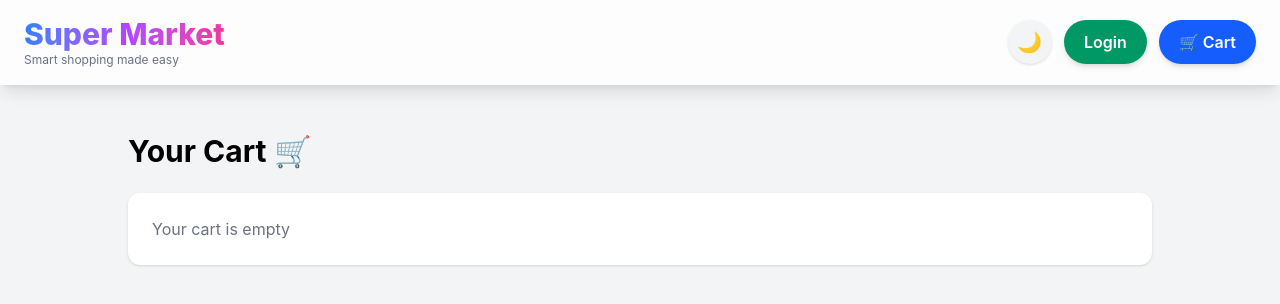
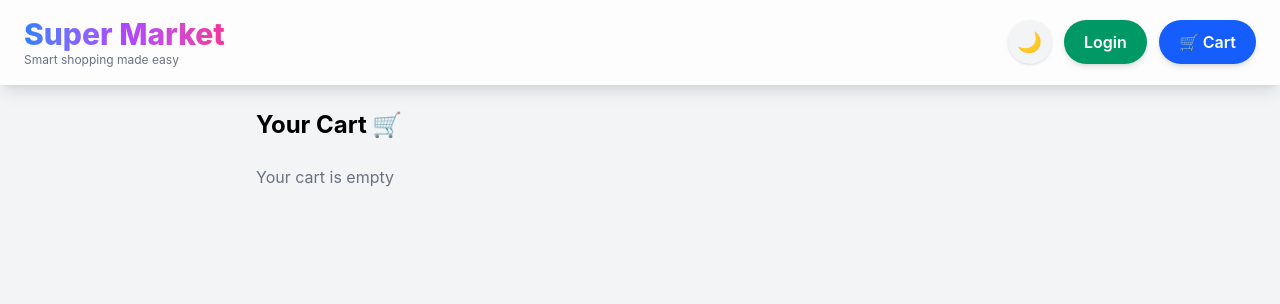
Before and after one commit to krishan252/super-market, a Vue app in the folder kids-store/: page /cart in a window 1280 px wide. Shown: the top 304 px of the page. Built offline with nearby package versions, Linux system fonts and the light colour scheme.

Commit message:
Add cart page, login, dark mode, and customer-ready UI

```diff
--- a/kids-store/src/App.vue
+++ b/kids-store/src/App.vue
@@ -24,7 +24,7 @@ watch(darkMode, (val) => {
 })
 
 const cartCount = computed(() =>
-  cart.value.reduce((total, item) => total + item.quantity, 0)
+  cart.reduce((total, item) => total + (item?.quantity ?? 1), 0)
 )
 
 function logout() {
@@ -36,10 +36,8 @@ function logout() {
 
 <template>
   <div class="min-h-screen bg-gray-100 dark:bg-gradient-to-br dark:from-gray-900 dark:to-gray-800 transition-all duration-300">
-    <!-- Navbar -->
     <header class="sticky top-0 z-50 border-b border-white/20 bg-white/80 backdrop-blur-md shadow-lg dark:bg-gray-900/80 dark:border-gray-700/50">
       <div class="max-w-7xl mx-auto px-6 py-4 flex items-center justify-between">
-        <!-- Left -->
         <div class="flex items-center gap-3">
           <div
             @click="router.push('/')"
@@ -54,9 +52,7 @@ function logout() {
           </div>
         </div>
 
-        <!-- Right -->
         <div class="flex items-center gap-3">
-          <!-- Dark mode -->
           <button
             @click="toggleDark"
             class="h-11 w-11 rounded-full bg-gray-100 hover:bg-gray-200 dark:bg-gray-800 dark:hover:bg-gray-700 text-xl flex items-center justify-center transition shadow-sm"
@@ -65,7 +61,6 @@ function logout() {
             {{ darkMode ? "☀️" : "🌙" }}
           </button>
 
-          <!-- User -->
           <template v-if="!user">
             <button
               @click="router.push('/login')"
@@ -91,7 +86,6 @@ function logout() {
             </button>
           </template>
 
-          <!-- Cart -->
           <button
             @click="router.push('/cart')"
             class="relative px-5 py-2.5 rounded-full bg-blue-600 text-white font-semibold hover:bg-blue-700 transition shadow-md"
@@ -108,7 +102,6 @@ function logout() {
       </div>
     </header>
 
-    <!-- Page -->
     <main class="p-6">
       <router-view />
     </main>
--- a/kids-store/src/components/ProductDetail.vue
+++ b/kids-store/src/components/ProductDetail.vue
@@ -1,7 +1,7 @@
 <script setup lang="ts">
 import { useRoute, useRouter } from "vue-router"
-import { ref, onMounted } from "vue"
-import { addToCart } from "../store/cart"
+import { ref, onMounted, computed } from "vue"
+import { addToCart, removeFromCart, isInCart } from "../store/cart"
 
 const route = useRoute()
 const router = useRouter()
@@ -16,11 +16,25 @@ onMounted(async () => {
 function goBack() {
   router.back()
 }
+
+const added = computed(() => {
+  return product.value ? isInCart(product.value.id) : false
+})
+
+function handleAdd() {
+  addToCart(product.value)
+}
+
+function handleRemove() {
+  removeFromCart(product.value.id)
+}
 </script>
 
 <template>
-  <div v-if="product" class="max-w-2xl mx-auto bg-white dark:bg-gray-800 p-6 rounded-xl shadow-md">
-
+  <div
+    v-if="product"
+    class="max-w-2xl mx-auto bg-white dark:bg-gray-800 p-6 rounded-xl shadow-md"
+  >
     <button
       @click="goBack"
       class="mb-4 bg-blue-500 text-white px-4 py-2 rounded hover:bg-blue-600"
@@ -46,11 +60,19 @@ function goBack() {
     </p>
 
     <button
-      @click="addToCart(product)"
-      class="bg-green-600 text-white px-4 py-2 rounded hover:bg-green-700 transition"
+      v-if="!added"
+      @click="handleAdd"
+      class="bg-green-600 text-white px-5 py-2 rounded hover:bg-green-700"
     >
       Add to Cart
     </button>
 
+    <button
+      v-else
+      @click="handleRemove"
+      class="bg-red-500 text-white px-5 py-2 rounded hover:bg-red-600"
+    >
+      Remove from Cart
+    </button>
   </div>
 </template>
--- a/kids-store/src/store/cart.ts
+++ b/kids-store/src/store/cart.ts
@@ -1,28 +1,36 @@
-import { ref } from "vue"
+import { reactive } from "vue"
 
-export const cart = ref<any[]>([])
+export const cart = reactive<any[]>([])
 
 export function addToCart(product: any) {
-  const existing = cart.value.find(item => item.id === product.id)
+  const existing = cart.find((p) => p.id === product.id)
 
   if (existing) {
-    existing.quantity++
-  } else {
-    cart.value.push({ ...product, quantity: 1 })
+    return false
+  }
+
+  cart.push({ ...product, quantity: 1 })
+  return true
+}
+
+export function removeFromCart(id: number) {
+  const index = cart.findIndex((p) => p.id === id)
+  if (index !== -1) cart.splice(index, 1)
+}
+
+export function isInCart(id: number) {
+  return cart.some((p) => p.id === id)
+}
+
+export function increaseQuantity(id: number) {
+  const item = cart.find((p) => p.id === id)
+  if (item) {
+    item.quantity++
   }
 }
 
-export function removeFromCart(id: number) {
-  cart.value = cart.value.filter(item => item.id !== id)
-}
-
-export function increaseQuantity(id: number) {
-  const item = cart.value.find(item => item.id === id)
-  if (item) item.quantity++
-}
-
 export function decreaseQuantity(id: number) {
-  const item = cart.value.find(item => item.id === id)
+  const item = cart.find((p) => p.id === id)
   if (!item) return
 
   if (item.quantity > 1) {
--- a/kids-store/src/views/CartView.vue
+++ b/kids-store/src/views/CartView.vue
@@ -3,64 +3,70 @@ import { computed } from "vue"
 import { cart, removeFromCart, increaseQuantity, decreaseQuantity } from "../store/cart"
 
 const total = computed(() =>
-  cart.value.reduce((sum, item) => sum + item.price * item.quantity, 0)
+  cart.reduce((sum, item) => sum + item.price * item.quantity, 0)
 )
 </script>
 
 <template>
-  <div class="min-h-screen bg-gray-100 p-6 dark:bg-gray-900 dark:text-white">
-    <div class="max-w-5xl mx-auto">
-      <div class="flex justify-between items-center mb-6">
-        <h1 class="text-3xl font-bold">Your Cart 🛒</h1>
-      </div>
+  <div class="max-w-3xl mx-auto">
 
-      <div
-        v-if="cart.length === 0"
-        class="text-gray-500 bg-white p-6 rounded-xl shadow dark:bg-gray-800 dark:text-gray-300"
-      >
+    <h2 class="text-2xl font-bold mb-6 dark:text-white">
+      Your Cart 🛒
+    </h2>
+
+    <!-- Empty -->
+    <p v-if="cart.length === 0" class="text-gray-500 dark:text-gray-300">
       Your cart is empty
-      </div>
+    </p>
 
-      <div v-else class="space-y-4">
+    <!-- Items -->
+    <div v-else>
       <div
         v-for="item in cart"
         :key="item.id"
-          class="bg-white p-5 rounded-2xl shadow flex justify-between items-center dark:bg-gray-800"
+        class="flex justify-between items-center bg-white dark:bg-gray-800 p-4 mb-4 rounded-lg shadow"
       >
         <div>
-            <h2 class="font-bold text-lg">{{ item.title }}</h2>
-            <p class="text-gray-600 dark:text-gray-300">${{ item.price }}</p>
-            <p class="text-sm text-gray-500 dark:text-gray-400">Quantity: {{ item.quantity }}</p>
+          <h3 class="font-semibold dark:text-white">
+            {{ item.title }}
+          </h3>
+          <p class="text-gray-600 dark:text-gray-300">
+            ${{ item.price }}
+          </p>
+          <p class="text-sm text-gray-500">
+            Quantity: {{ item.quantity }}
+          </p>
         </div>
 
         <div class="flex items-center gap-2">
           <button
             @click="decreaseQuantity(item.id)"
-              class="bg-gray-200 px-3 py-1 rounded hover:bg-gray-300 dark:bg-gray-700 dark:hover:bg-gray-600"
+            class="px-2 py-1 bg-gray-300 rounded"
           >
             -
           </button>
 
           <button
             @click="increaseQuantity(item.id)"
-              class="bg-gray-200 px-3 py-1 rounded hover:bg-gray-300 dark:bg-gray-700 dark:hover:bg-gray-600"
+            class="px-2 py-1 bg-gray-300 rounded"
           >
             +
           </button>
 
           <button
             @click="removeFromCart(item.id)"
-              class="bg-red-500 text-white px-3 py-1 rounded hover:bg-red-600"
+            class="bg-red-500 text-white px-3 py-1 rounded"
           >
             Remove
           </button>
         </div>
       </div>
 
-        <div class="text-right font-bold text-2xl mt-6">
+      <!-- Total -->
+      <h3 class="text-xl font-bold text-right mt-6 dark:text-white">
         Total: ${{ total.toFixed(2) }}
+      </h3>
     </div>
-      </div>
-    </div>
+
   </div>
 </template>
```
Lines whose indentation alone changed are shown as unchanged.
